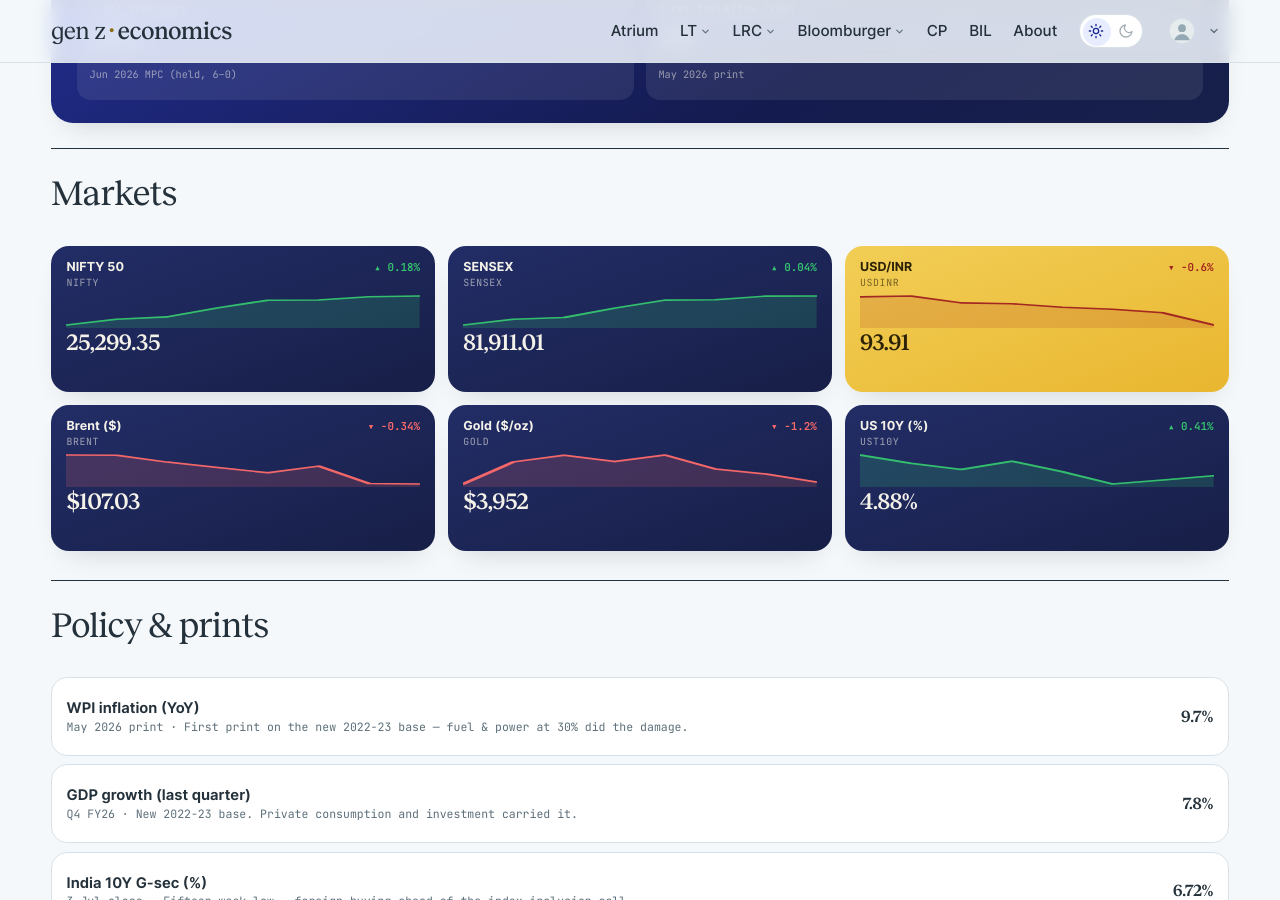
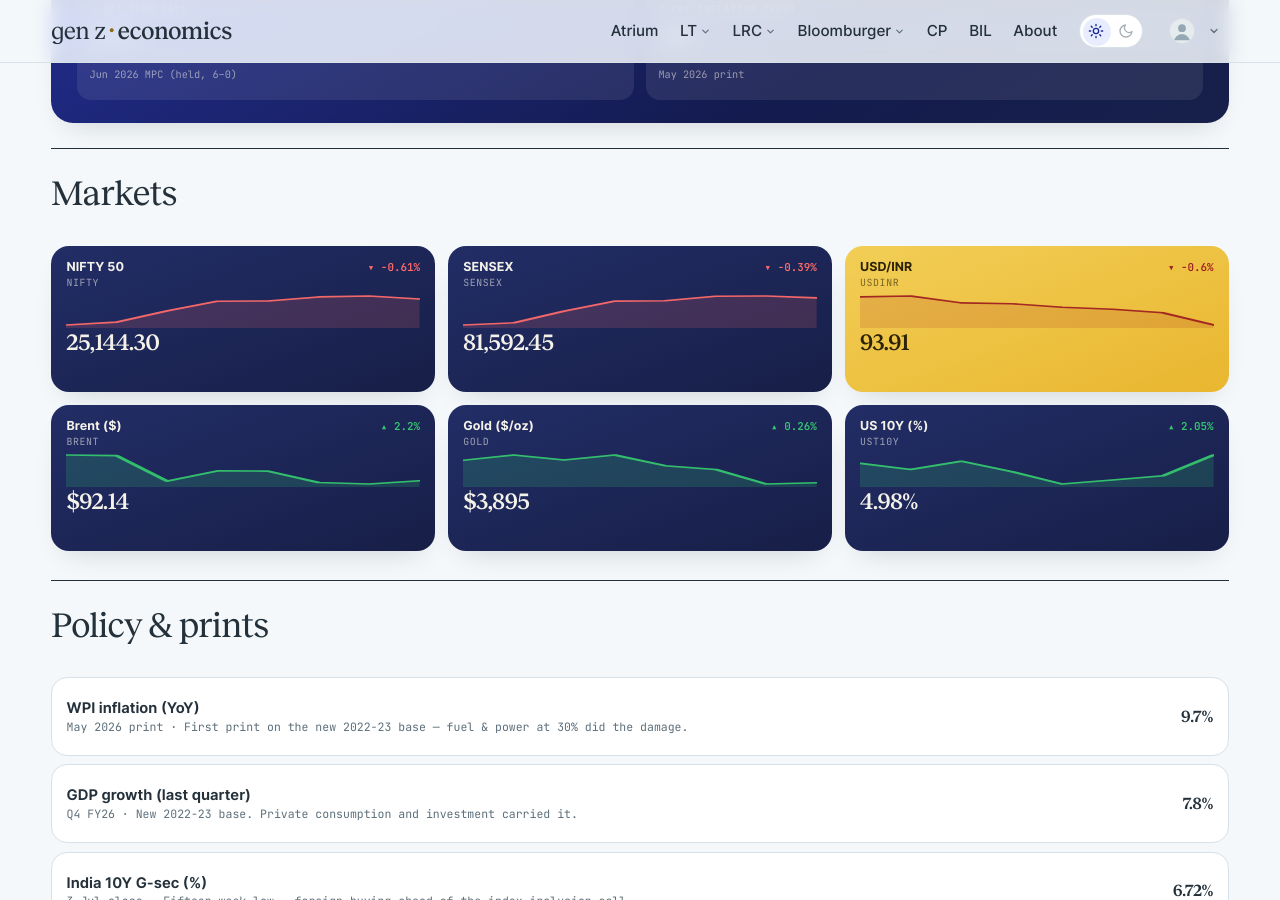
Before and after one commit to harsharya7021/genz-economics.com, a Jekyll site: the page built from macro-watch.html, in a window 1280 px wide and 900 px high, scrolled down 599 px. Built offline with Jekyll 4.4.1, drawn with Linux system fonts in a browser that asks for light colours; comment, search, counter and statistics services are not loaded.

Commit message:
data: morning market refresh

```diff
--- a/_data/macro.json
+++ b/_data/macro.json
@@ -1,34 +1,34 @@
 {
-  "as_of": "12 Nov 2026 close",
+  "as_of": "13 Nov 2026 close",
   "auto": {
     "nifty": {
       "label": "NIFTY 50",
-      "v": "25,299.35",
-      "chg": 0.18,
+      "v": "25,144.30",
+      "chg": -0.61,
       "spark": [
-        23440.801,
         23810.85,
         23960.6,
         24536.6,
         25030.35,
         25044.65,
         25255.051,
-        25299.35
+        25299.35,
+        25144.301
       ]
     },
     "sensex": {
       "label": "SENSEX",
-      "v": "81,911.01",
-      "chg": 0.04,
+      "v": "81,592.45",
+      "chg": -0.39,
       "spark": [
-        75692.781,
         76917.852,
         77301.398,
         79310.008,
         81028.023,
         81106.648,
         81879.398,
-        81911.008
+        81911.008,
+        81592.453
       ]
     },
     "usdinr": {
@@ -48,47 +48,47 @@
     },
     "brent": {
       "label": "Brent ($)",
-      "v": "$107.03",
-      "chg": -0.34,
+      "v": "$92.14",
+      "chg": 2.2,
       "spark": [
-        128.3,
-        128.12,
-        123.1,
-        119.2,
-        115.28,
-        120.15,
         107.39,
-        107.03
+        107.03,
+        91.84,
+        97.96,
+        97.83,
+        91.03,
+        90.16,
+        92.14
       ]
     },
     "gold": {
       "label": "Gold ($/oz)",
-      "v": "$3,952",
-      "chg": -1.2,
+      "v": "$3,895",
+      "chg": 0.26,
       "spark": [
-        3940.4,
         4073.0,
         4113.5,
         4074.9,
         4114.5,
         4030.2,
         4000.5,
-        3952.3
+        3885.3,
+        3895.4
       ]
     },
     "ust10y": {
       "label": "US 10Y (%)",
-      "v": "4.88%",
-      "chg": 0.41,
+      "v": "4.98%",
+      "chg": 2.05,
       "spark": [
-        4.98,
         4.94,
         4.91,
         4.95,
         4.9,
         4.84,
         4.86,
-        4.88
+        4.88,
+        4.98
       ]
     }
   },
--- a/_data/markets.yml
+++ b/_data/markets.yml
@@ -2,16 +2,15 @@
 # USD/INR) are refreshed each weekday morning by the market-data workflow;
 # the India 10Y G-Sec line is maintained by hand. Do not hand-edit the
 # live tickers — the job overwrites them.
-as_of: 12 Nov 2026
+as_of: 13 Nov 2026
 tickers:
 - symbol: NIFTY 50
   code: ^NSEI
-  value: 25,299.35
-  change: '+44.30'
-  pct: +0.18%
-  dir: up
+  value: 25,144.30
+  change: −155.05
+  pct: −0.61%
+  dir: down
   spark:
-  - 23440.801
   - 23810.85
   - 23960.6
   - 24536.6
@@ -19,14 +18,14 @@ tickers:
   - 25044.65
   - 25255.051
   - 25299.35
+  - 25144.301
 - symbol: SENSEX
   code: BSE
-  value: 81,911.01
-  change: '+31.61'
-  pct: +0.04%
-  dir: up
+  value: 81,592.45
+  change: −318.55
+  pct: −0.39%
+  dir: down
   spark:
-  - 75692.781
   - 76917.852
   - 77301.398
   - 79310.008
@@ -34,6 +33,7 @@ tickers:
   - 81106.648
   - 81879.398
   - 81911.008
+  - 81592.453
 - symbol: USD / INR
   code: FX
   value: '93.91'
```
